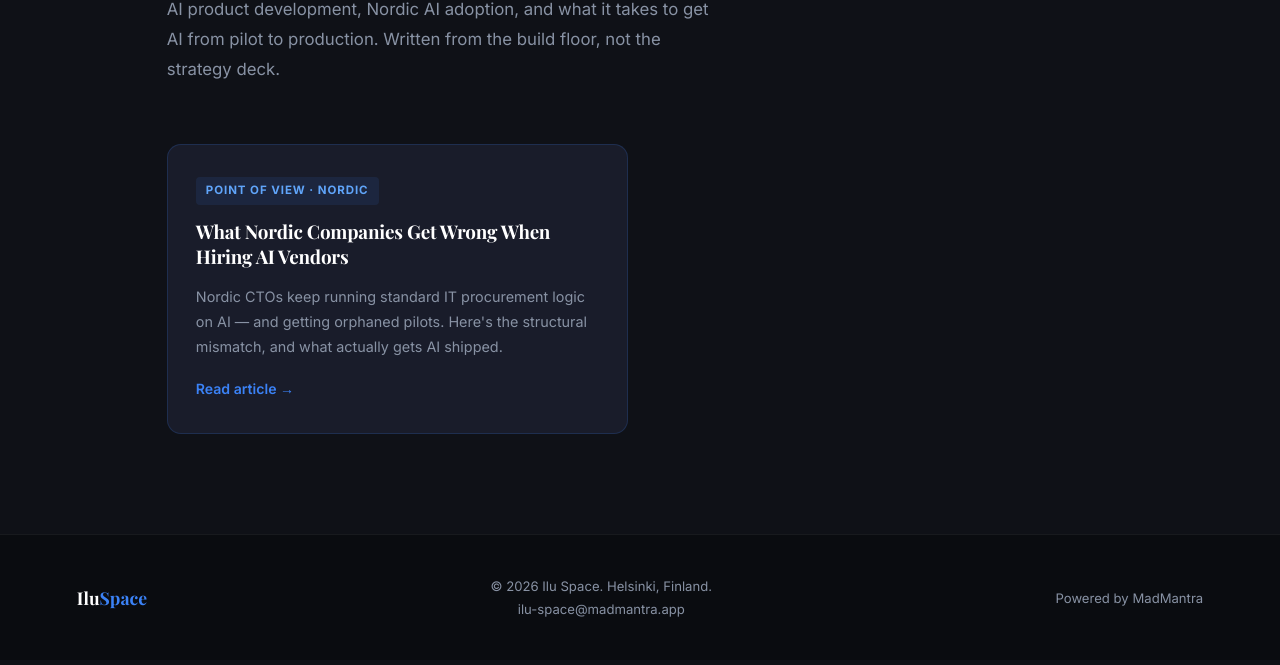
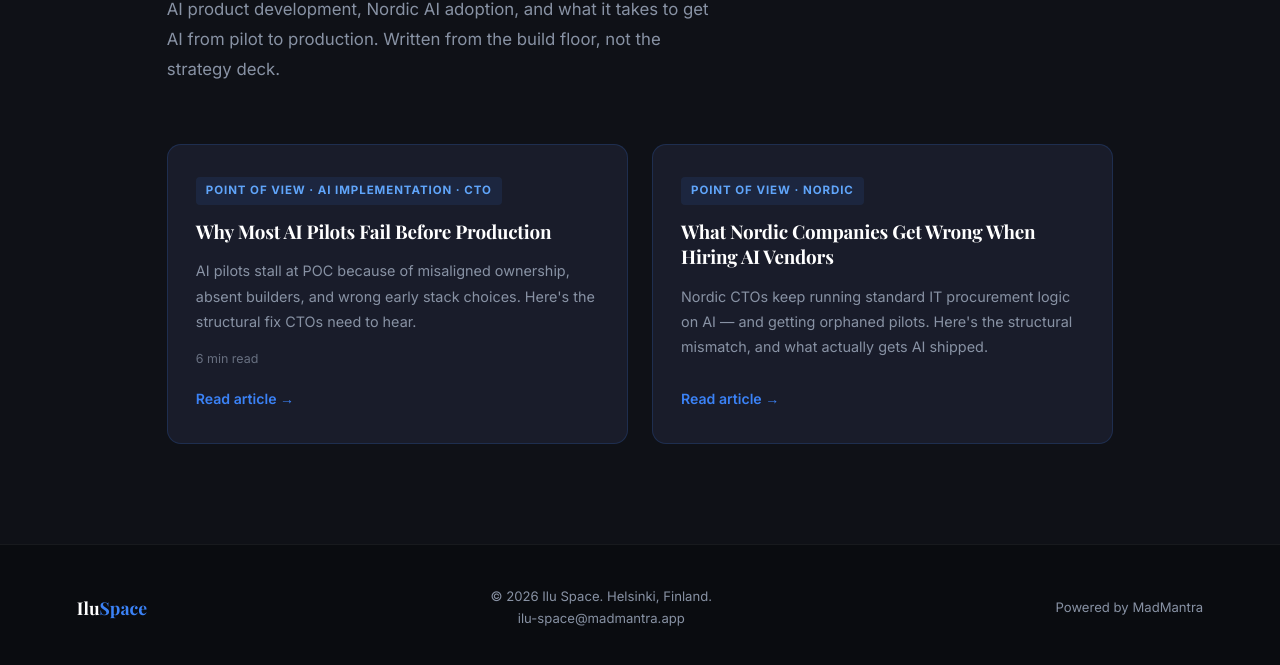
Before and after one commit to ilu-space/company-ilu-space, a website: page public/blog/index.html in a window 1280 px wide. Shown: the part 257-922 px from the top of the page. Drawn offline with nearby package versions, Linux system fonts and the light colour scheme.

Commit message:
Add "Why Most AI Pilots Fail Before Production" to blog index
Lists the existing post at /blog/why-ai-pilots-fail-before-production/
on the /blog index page. Added as first card (newest first) with tags,
description, and 6 min read time.

```diff
--- a/public/blog/index.html
+++ b/public/blog/index.html
@@ -208,6 +208,12 @@
     flex: 1;
   }
 
+  .post-meta {
+    font-size: 0.78rem;
+    color: var(--text-muted);
+    opacity: 0.7;
+  }
+
   .post-read-more {
     font-size: 0.88rem;
     color: var(--blue);
@@ -291,6 +297,14 @@
 <div class="posts-wrap">
   <div class="posts-grid">
 
+    <a href="/blog/why-ai-pilots-fail-before-production" class="post-card">
+      <span class="post-tag">Point of View · AI Implementation · CTO</span>
+      <h2>Why Most AI Pilots Fail Before Production</h2>
+      <p>AI pilots stall at POC because of misaligned ownership, absent builders, and wrong early stack choices. Here's the structural fix CTOs need to hear.</p>
+      <span class="post-meta">6 min read</span>
+      <span class="post-read-more">Read article →</span>
+    </a>
+
     <a href="/blog/nordic-ai-vendor-selection-mistakes" class="post-card">
       <span class="post-tag">Point of View · Nordic</span>
       <h2>What Nordic Companies Get Wrong When Hiring AI Vendors</h2>
```
